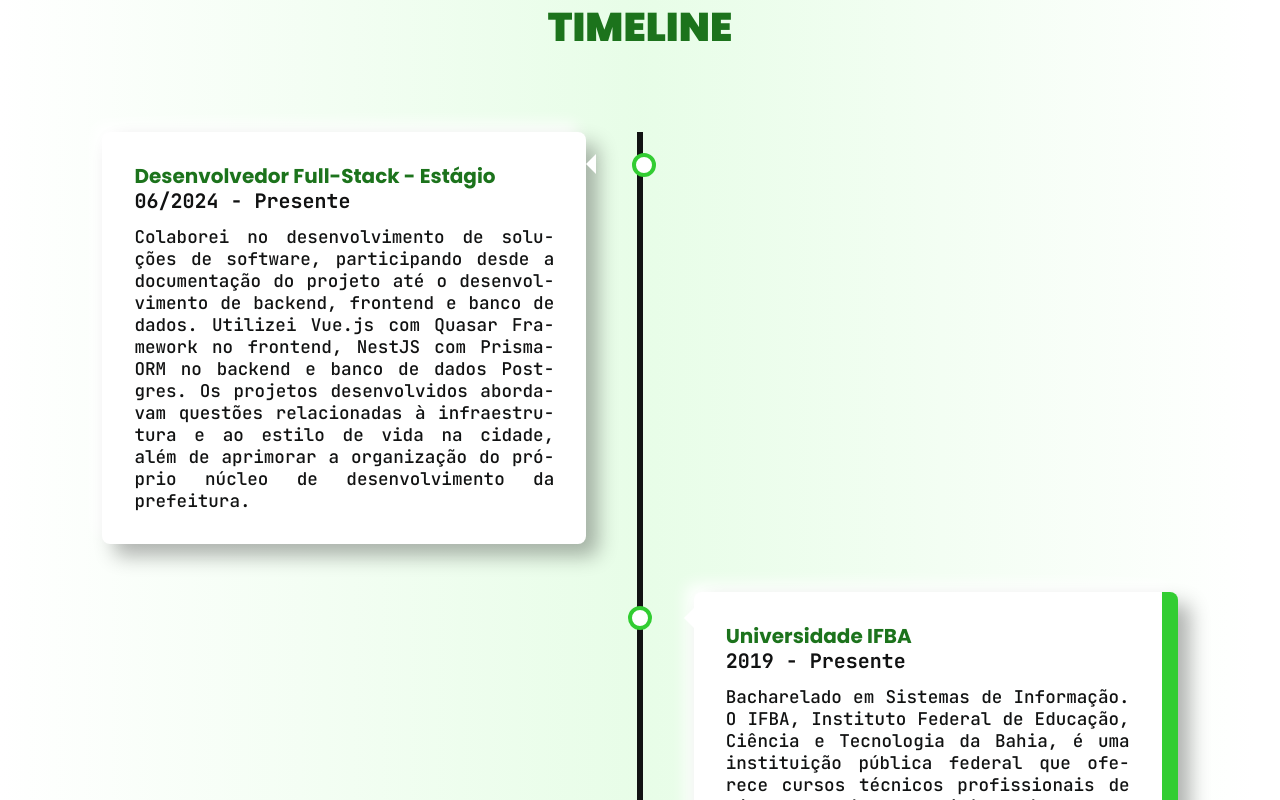
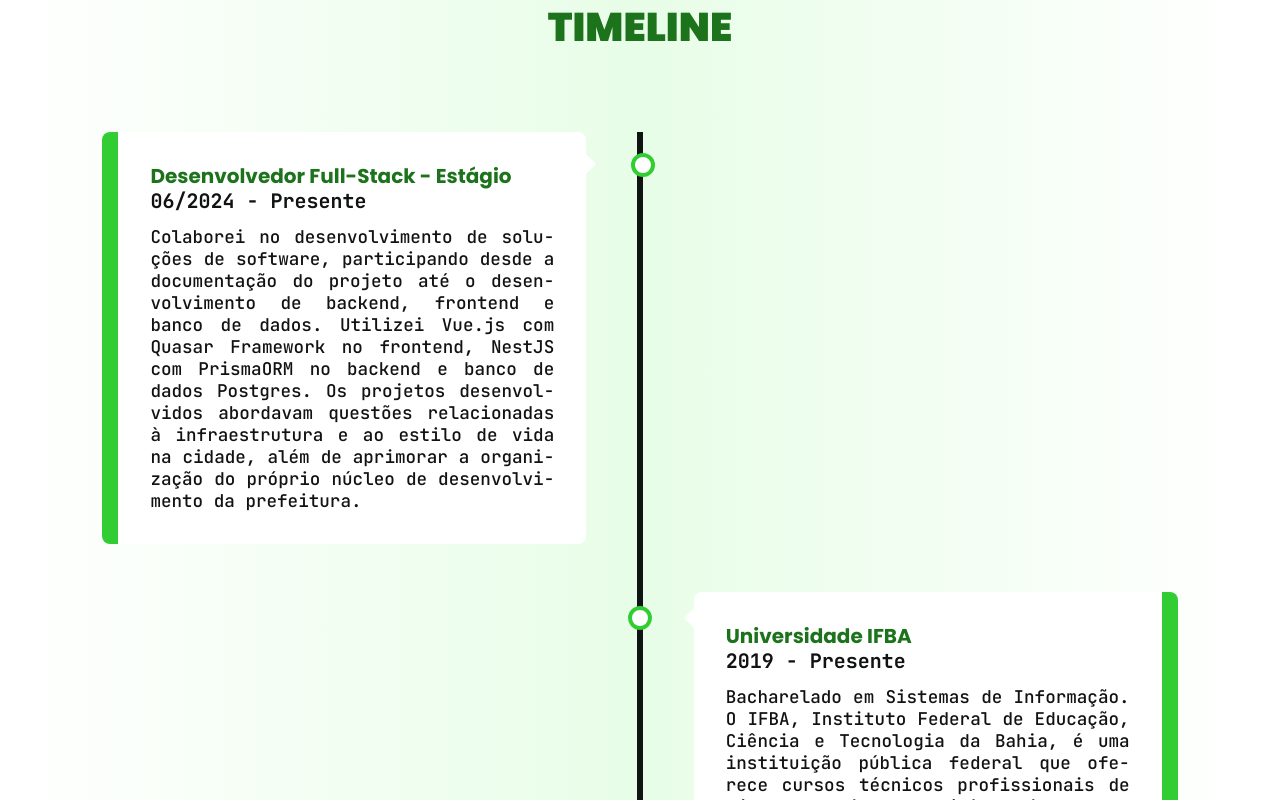
Before and after one commit to viniciussis/My_Portfolio, a React (Vite) app: page /about in a window 1280 px wide. Shown: the part 900-1700 px from the top of the page. Built offline with nearby package versions, Linux system fonts and the light colour scheme.

Commit message:
/feat: fix skills page and add timeline animation

```diff
--- a/src/assets/styles/_variables.scss
+++ b/src/assets/styles/_variables.scss
@@ -51,6 +51,18 @@ $gradient-light: linear-gradient(
   hsla(0, 0%, 100%, 1) 0%,
   hsla(120, 85%, 95%, 1) 50%,
   hsla(0, 0%, 100%, 1) 98%
+);
+$gradient-green-dark: linear-gradient(
+  90deg,
+  hsla(120, 61%, 28%, 1) 0%,
+  hsla(120, 64%, 5%, 1) 50%,
+  hsla(120, 65%, 64%, 1) 98%
+);
+$gradient-green-light: linear-gradient(
+  90deg,
+  hsla(120, 61%, 28%, 1) 0%,
+  hsla(120, 74%, 77%, 1) 50%,
+  hsla(120, 61%, 28%, 1) 98%
 );
 $carrousel-gradient-right-light: linear-gradient(
   to right,
@@ -126,7 +138,7 @@ $theme-map-light: (
   $--theme-smoke-up: #ffffff,
   $--theme-lowest-contrast: $light,
   $--theme-gradient: $gradient-light,
-  $--theme-on-gradient: $gradient-dark,
+  $--theme-on-gradient: $gradient-green-light,
   $--theme-gradient-left: $carrousel-gradient-left-light,
   $--theme-gradient-right: $carrousel-gradient-right-light,
   $--theme-danger-primary: $red-light,
@@ -149,7 +161,7 @@ $theme-map-dark: (
   $--theme-smoke-up: $green-darker,
   $--theme-lowest-contrast: $dark,
   $--theme-gradient: $gradient-dark,
-  $--theme-on-gradient: $gradient-light,
+  $--theme-on-gradient: $gradient-green-dark,
   $--theme-gradient-left: $carrousel-gradient-left-dark,
   $--theme-gradient-right: $carrousel-gradient-right-dark,
   $--theme-danger-primary: $red-dark,
--- a/src/components/AnimatedCircle/AnimatedCircle.scss
+++ b/src/components/AnimatedCircle/AnimatedCircle.scss
@@ -9,7 +9,7 @@
 
   &__border {
     outline: 2px dashed var(--theme-primary);
-    background: var(--theme-primary);
+    background: var(--theme-on-gradient);
     color: var(--theme-secondary);
     background-clip: content-box;
     border-radius: 50%;
--- a/src/components/AnimatedCircle/index.tsx
+++ b/src/components/AnimatedCircle/index.tsx
@@ -13,7 +13,6 @@ const AnimatedCircle = ({ label }: AnimatedCircleProps) => {
       <motion.div
         variants={circleRotation}
         animate="animate"
-        whileHover="taping"
         exit="exit"
         className="circle__border"
       />
--- a/src/pages/About/Timeline/EventMarker/EventMarker.scss
+++ b/src/pages/About/Timeline/EventMarker/EventMarker.scss
@@ -1,6 +1,4 @@
 .eventMarker {
-  box-shadow: 12px 12px 20px var(--theme-smoke-down),
-    -8px -8px 15px var(--theme-smoke-up);
   border-right: 1rem solid var(--theme-on-primary);
   background-color: var(--theme-background);
   border-radius: variables.$br-default;
@@ -118,6 +116,7 @@
 
     &--left {
       border-right: unset;
+      border-left: 1rem solid var(--theme-on-primary);
       left: 0;
 
       &::after {
@@ -127,9 +126,9 @@
       }
 
       &::before {
-        transform: translateX(0);
+        transform: scaleX(-1);
         position: absolute;
-        content: ' ';
+        content: '';
         left: 100%;
         z-index: 1;
         top: 22px;
--- a/src/pages/About/Timeline/EventMarker/index.tsx
+++ b/src/pages/About/Timeline/EventMarker/index.tsx
@@ -1,4 +1,6 @@
+import { motion } from 'framer-motion'
 import './EventMarker.scss'
+import { timeline } from '@/shared/animations'
 
 interface EventMarkerProps {
   title: string
@@ -14,15 +16,20 @@ const EventMarker = ({
   position = 'left',
 }: EventMarkerProps) => {
   return (
-    <div
+    <motion.div
       className={`eventMarker ${position == 'left' ? 'eventMarker--left' : ''}`}
+      initial={`hidden${position}`}
+      whileInView="visible"
+      viewport={{ once: true, amount: 0.5 }}
+      variants={timeline}
+      transition={{ duration: 1, ease: 'easeInOut' }}
     >
       <div className="eventMarker__content">
         <h2 className="eventMarker__content__title">{title}</h2>
         <h3 className="eventMarker__content__sub">{subtitle}</h3>
         <p className="eventMarker__content__para">{description}</p>
       </div>
-    </div>
+    </motion.div>
   )
 }
 
--- a/src/pages/Skills/SoftSkills/index.tsx
+++ b/src/pages/Skills/SoftSkills/index.tsx
@@ -3,6 +3,7 @@ import { useTranslation } from 'react-i18next'
 import './SoftSkills.scss'
 
 const SoftSkills = () => {
+  const softskills = Array.from({ length: 10 }, (_, i) => `${i + 1}`)
   const { t } = useTranslation('global')
 
   return (
@@ -13,16 +14,12 @@ const SoftSkills = () => {
           {t('skillsPage.softskills.subtitle')}
         </h3>
         <div className="softSkills__container">
-          <AnimatedCircle label="Communication" />
-          <AnimatedCircle label="Problem Solving" />
-          <AnimatedCircle label="Teamwork" />
-          <AnimatedCircle label="Adaptability" />
-          <AnimatedCircle label="Time Management" />
-          <AnimatedCircle label="Initiative" />
-          <AnimatedCircle label="Continuous Learning" />
-          <AnimatedCircle label="Attention to Detail" />
-          <AnimatedCircle label="Critical Thinking" />
-          <AnimatedCircle label="Leadership" />
+          {softskills.map((softskill, index) => (
+            <AnimatedCircle
+              label={t(`skillsPage.softskills.${softskill}`)}
+              key={index}
+            />
+          ))}
         </div>
       </section>
     </>
--- a/src/shared/animations/motionVariants.ts
+++ b/src/shared/animations/motionVariants.ts
@@ -13,6 +13,12 @@ export const carrouselSlide: Variants = {
       repeatType: 'loop',
     },
   },
+}
+
+export const timeline: Variants = {
+  hiddenleft: { opacity: 0, x: -100 },
+  hiddenright: { opacity: 0, x: 100 },
+  visible: { opacity: 1, x: 0 },
 }
 
 export const carrouselSlideReverse: Variants = {
--- a/src/translations/en/global.json
+++ b/src/translations/en/global.json
@@ -111,7 +111,17 @@
     },
     "softskills": {
       "title": "Soft Skills",
-      "subtitle": "Soft skills that I consider crucial and am constantly refining."
+      "subtitle": "Soft skills that I consider crucial and am constantly refining.",
+      "1": "Communication",
+      "2": "Problem Solving",
+      "3": "Teamwork",
+      "4": "Adaptability",
+      "5": "Time Management",
+      "6": "Initiative",
+      "7": "Continuous Learning",
+      "8": "Attention to Detail",
+      "9": "Critical Thinking",
+      "10": "Leadership"
     },
     "stack": {
       "subtitle": "Stack"
--- a/src/translations/pt/global.json
+++ b/src/translations/pt/global.json
@@ -110,8 +110,18 @@
       "subtitle": "Certificados"
     },
     "softskills": {
-      "title": "Soft Skills",
-      "subtitle": "Soft skills que considero cruciais e estou constantemente aprimorando."
+      "title": "Habilidades Interpessoais",
+      "subtitle": "Habilidades interpessoais que considero cruciais e que estou constantemente aprimorando.",
+      "1": "Comunicação",
+      "2": "Resolução de Problemas",
+      "3": "Trabalho em Equipe",
+      "4": "Adaptabilidade",
+      "5": "Gestão de Tempo",
+      "6": "Iniciativa",
+      "7": "Aprendizado Contínuo",
+      "8": "Atenção aos Detalhes",
+      "9": "Pensamento Crítico",
+      "10": "Liderança"
     },
     "stack": {
       "subtitle": "Stack"
```
Also changed, not shown: 1 other file (tests, documents, lock files or other folders).
